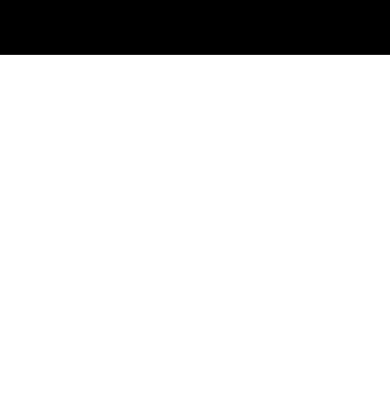
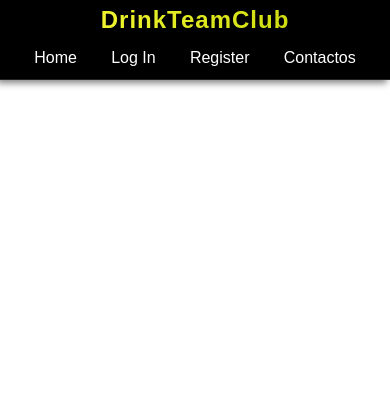
Before and after one commit to juannajul/DrinkTeamClub, a Django app: page / in a window 390 px wide. Shown: the top 420 px of the page. Run offline with Django 3.2, Linux system fonts and the light colour scheme.

Commit message:
Se realizo el menu de navegacion responsivo

```diff
--- a/static/css/styles.css
+++ b/static/css/styles.css
@@ -1,18 +1,35 @@
 *{
     text-decoration: none;
+    list-style: none;
     margin: 0 auto;
     padding: 0px;
     box-sizing: border-box;
+    font-family: Arial, Helvetica, sans-serif;
 }
 
 #website-area{
+    width: 100%;
     height: 1000px;
 }
 
-header #nav{
+@font-face{
+    font-family: "OpenSansBold";
+    src: url("fonts/OpenSans-ExtraBold.ttf") format('truetype');
+    font-weight: normal;
+    font-style: normal;
+}
+
+/* CSS styles for nav */
+
+#header{
     width: 100%;
     height: 55px;
     border-bottom: 1px solid rgba(68, 67, 67, 0.5);
+    display: inline-flex;
+    flex-direction: row;
+    align-items: center;
+    flex-wrap: wrap;
+    box-shadow: -3px 3px 7px grey;
 }
 
 .menu-fixed{
@@ -21,3 +38,90 @@
     top: 0px;
     background: black;
 }
+
+#logo{
+    display:flex;
+    background: linear-gradient(to left, #bfd200  0%, #ffff3f 100%);
+    -webkit-background-clip: text;
+    -webkit-text-fill-color: transparent;
+    margin: 0 10px 0 10px;
+    border: 0px solid yellow;
+}
+
+
+#logo h2{
+    width: 100%;
+    font-family: Arial, Helvetica, sans-serif;
+    font-weight: bolder;
+    letter-spacing: 1px;
+}
+
+#nav{
+    display: flex;
+    flex-grow: 1;
+    height: 22px;
+    border: 0px solid red;
+}
+
+#nav > ul{
+    margin: 0px;
+    display: flex;
+    flex-direction: row;
+    justify-content: flex-end;
+    flex-grow: 1;
+    height: 100%;
+    border: 0px solid blue;
+}
+
+#nav ul li{
+    margin: 0;
+    margin-right: 0px;
+    margin-right: 7%;
+    height: 100%;
+    border: 0px solid orange;
+}
+
+#nav > ul a{
+    color: white;
+    transition: all 400ms;
+}
+
+#nav ul li a:hover{
+    color: #ffff3f;
+    transform: scale(1.5,1.5);
+}
+
+@media (max-width: 550px){
+    #header{
+        height: 80px;
+        width: 100%;
+        display: flex;
+        flex-direction: column;
+        align-items: center;
+        flex-wrap: wrap;
+    }
+
+    #logo{
+        width: 100%;
+        margin: 0 0 0 0;
+        flex-basis: 50%;
+        align-items: center;
+    }
+
+    #nav{
+        flex-basis: 45%;
+        width: 100%;
+    }
+
+    #nav > ul{
+        width: 100%;
+        justify-content: space-evenly;
+    }
+
+    #nav ul li{
+        margin: 0;
+        line-height: 35px;
+    }
+
+
+}
--- a/templates/layout.html
+++ b/templates/layout.html
@@ -11,10 +11,28 @@
 </head>
 <body>
     <div id="website-area">
-        <header class="menu-fixed">
-        <nav id="nav">
-
-        </nav>
+        <header id="header" class="menu-fixed">
+            <div id="logo">
+                <a href="">
+                    <h2>DrinkTeamClub</h2>
+                </a>
+            </div>
+            <nav id="nav">
+                <ul>
+                    <li>
+                        <a href="">Home</a>
+                    </li>
+                    <li>
+                        <a href="">Log In</a>
+                    </li>
+                    <li>
+                        <a href="">Register</a>
+                    </li>
+                    <li>
+                        <a href="">Contactos</a>
+                    </li>
+                </ul>
+            </nav>
     </header>
 
     <div class="body">
```
